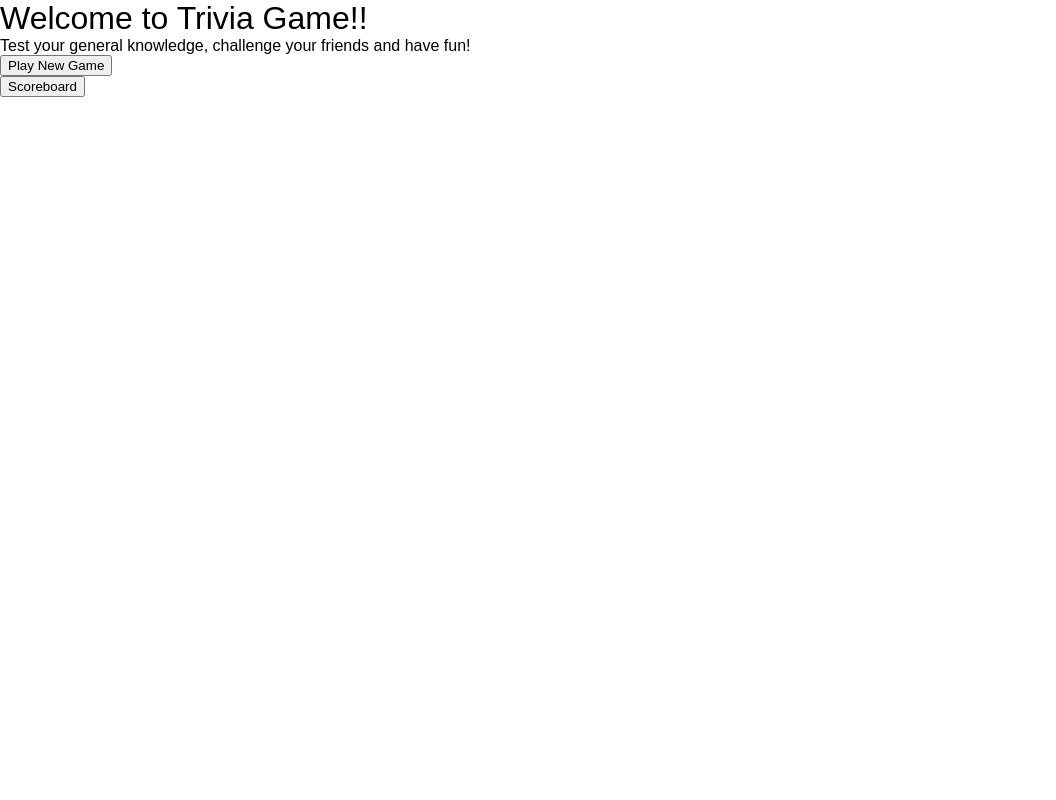
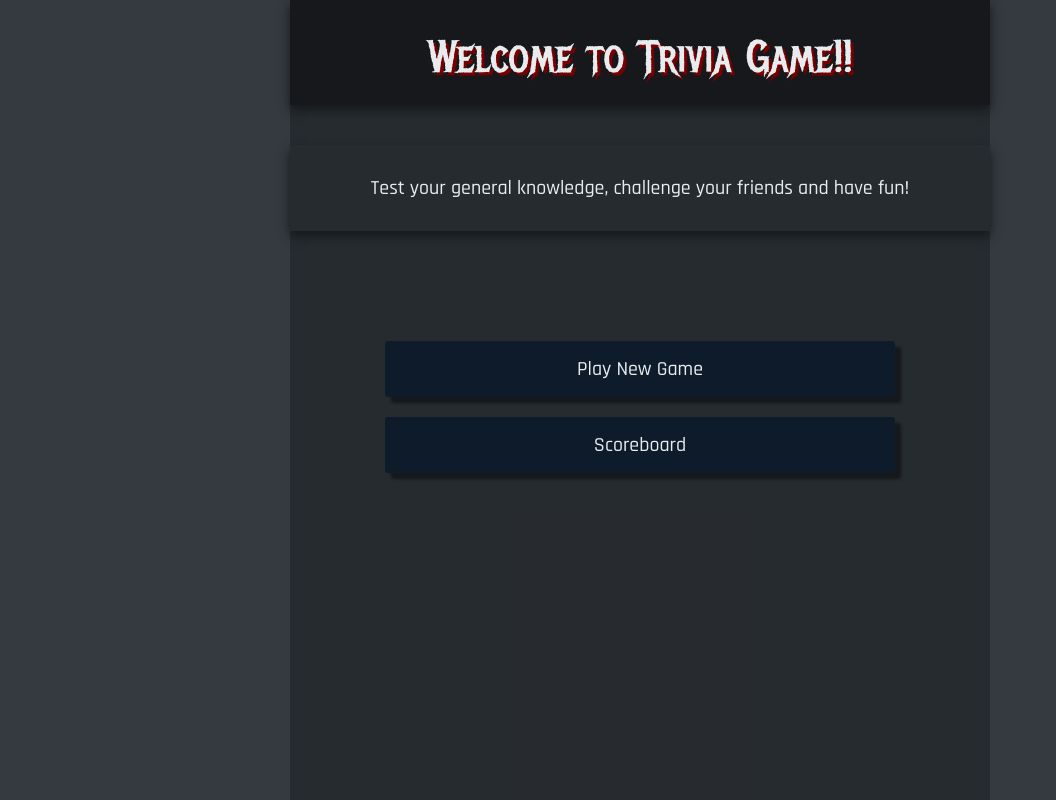
Before and after one commit to Zul1u/TriviaGame, a React (Vite) app: page /home in a window 1280 px wide. Shown: the whole page, without its empty margins (0-1056 px from the left). Built offline with nearby package versions, Linux system fonts and the light colour scheme.

Commit message:
style: Home page component css

```diff
--- /dev/null
+++ b/src/CSS/SCSS/_home.scss
@@ -0,0 +1,37 @@
+.home-container {
+  background-color: $backgrounColor-02;
+  height: 100vh;
+  margin: auto;
+  width: 70rem;
+}
+
+.home-header-container {
+  margin-bottom: 4rem;
+  width: 100%;
+  background-color: $backgrounColor-03;
+  box-shadow: 0 5px 10px $backgrounColor-03;
+  .title {
+    text-shadow: 3px 3px #780000;
+    color: $textColor-01;
+    font-family: 'Metal Mania', Arial, Helvetica, sans-serif;
+    font-size: 4.5rem;
+    padding: 3rem 0 2rem;
+    text-align: center;
+  }
+}
+
+.game-description-container {
+  text-align: center;
+  .game-description {
+    color: $textColor-01;
+    font-size: 2rem;
+    padding: 3rem 1rem;
+    box-shadow: 0 5px 10px $backgrounColor-03;
+  }
+}
+
+.home-bnt-container {
+  margin-top: 10rem;
+  text-align: center;
+  width: 100%;
+}
--- a/src/CSS/SCSS/_index.scss
+++ b/src/CSS/SCSS/_index.scss
@@ -1,11 +1,28 @@
+@import url('https://fonts.googleapis.com/css2?family=Metal+Mania&family=Rajdhani:wght@500&display=swap');
+
+$backgrounColor-01: #343a40;
+$backgrounColor-02: rgba(33, 37, 41, 0.7);
+$backgrounColor-03: darken(#212529, 5);
+$textColor-01: #e9ecef;
+$bntColor-01: #0d1b2a;
+
+:root {
+  font-size: 62.5%;
+}
+
 html {
   box-sizing: border-box;
-  font-size: 16px;
-  font-family: Arial, Helvetica, sans-serif;
 }
 
 *, *:before, *:after {
   box-sizing: inherit;
+  color: $textColor-01;
+  font-family: Rajdhani, Arial, Helvetica, sans-serif;
+}
+
+body {
+  background: $backgrounColor-01;
+  font-size: 1.6rem;
 }
 
 body, h1, h2, h3, h4, h5, h6, p, ol, ul {
@@ -22,3 +39,8 @@ img {
   max-width: 100%;
   height: auto;
 }
+
+button {
+  background: transparent;
+  border: 0;
+}
--- a/src/CSS/main.css
+++ b/src/CSS/main.css
@@ -1,11 +1,21 @@
+@import url("https://fonts.googleapis.com/css2?family=Metal+Mania&family=Rajdhani:wght@500&display=swap");
+:root {
+  font-size: 62.5%;
+}
+
 html {
   box-sizing: border-box;
-  font-size: 16px;
-  font-family: Arial, Helvetica, sans-serif;
 }
 
 *, *:before, *:after {
   box-sizing: inherit;
+  color: #e9ecef;
+  font-family: Rajdhani, Arial, Helvetica, sans-serif;
+}
+
+body {
+  background: #343a40;
+  font-size: 1.6rem;
 }
 
 body, h1, h2, h3, h4, h5, h6, p, ol, ul {
@@ -21,4 +31,72 @@ ol, ul {
 img {
   max-width: 100%;
   height: auto;
+}
+
+button {
+  background: transparent;
+  border: 0;
+}
+
+.generic-bnt-container {
+  padding: 1rem;
+}
+.generic-bnt-container button {
+  background-color: #0d1b2a;
+  border-radius: 3px;
+  box-shadow: 6px 6px 3px #16181b;
+  font-size: 2rem;
+  padding: 1.5rem 3rem;
+  width: 75%;
+}
+.generic-bnt-container button:hover {
+  box-shadow: 4px 4px 5px #16181b;
+  cursor: pointer;
+}
+
+.home-container {
+  background-color: rgba(33, 37, 41, 0.7);
+  height: 100vh;
+  margin: auto;
+  width: 70rem;
+}
+
+.home-header-container {
+  margin-bottom: 4rem;
+  width: 100%;
+  background-color: #16181b;
+  box-shadow: 0 5px 10px #16181b;
+}
+.home-header-container .title {
+  text-shadow: 3px 3px #780000;
+  color: #e9ecef;
+  font-family: "Metal Mania", Arial, Helvetica, sans-serif;
+  font-size: 4.5rem;
+  padding: 3rem 0 2rem;
+  text-align: center;
+}
+
+.game-description-container {
+  text-align: center;
+}
+.game-description-container .game-description {
+  color: #e9ecef;
+  font-size: 2rem;
+  padding: 3rem 1rem;
+  box-shadow: 0 5px 10px #16181b;
+}
+
+.home-bnt-container {
+  margin-top: 10rem;
+  text-align: center;
+  width: 100%;
+}
+
+@media (max-width: 700px) {
+  .home-container {
+    width: 100%;
+  }
+  .generic-bnt-container button:hover {
+    box-shadow: 6px 6px 3px #16181b;
+  }
 }/*# sourceMappingURL=main.css.map */
--- a/src/CSS/main.scss
+++ b/src/CSS/main.scss
@@ -1 +1,5 @@
-@import "./SCSS/index.scss";
+@import './SCSS/index.scss';
+@import './SCSS/button';
+@import './SCSS/home';
+
+@import './SCSS/responsive'
```
Also changed, not shown: src/CSS/SCSS/_responsive.scss (added, +15 -0 lines), 1 other file (tests, documents, lock files or other folders).
